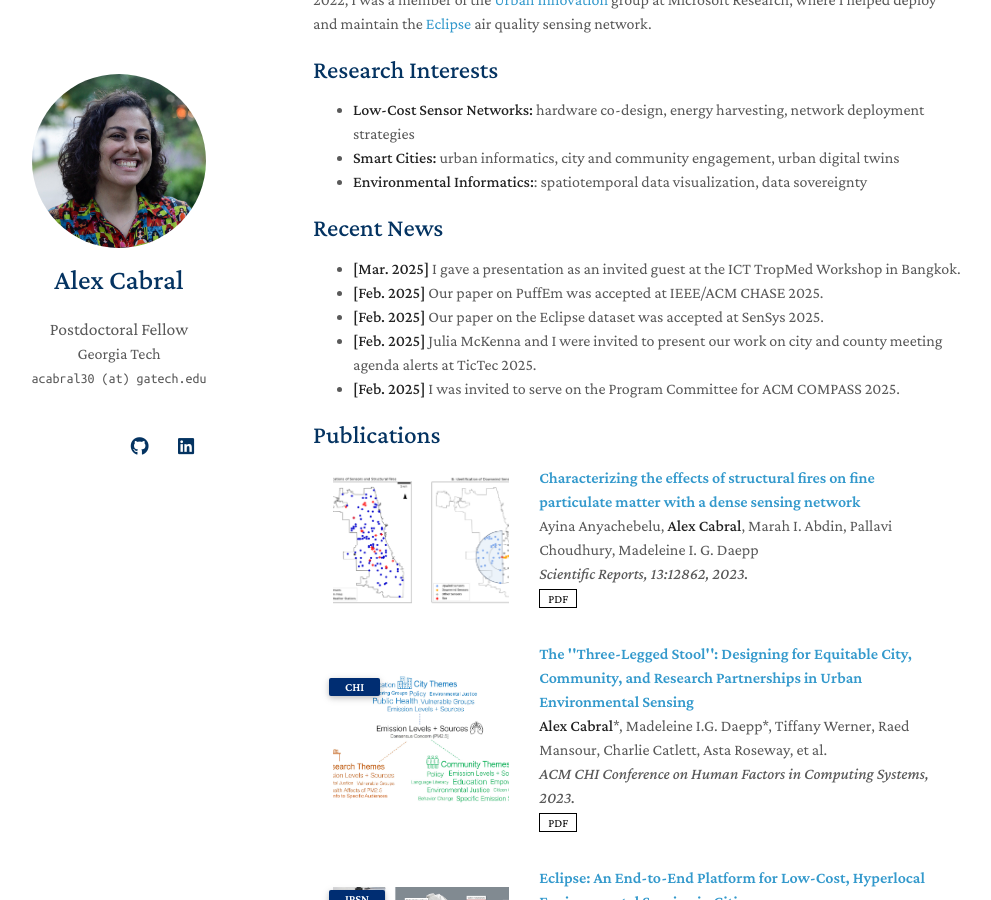
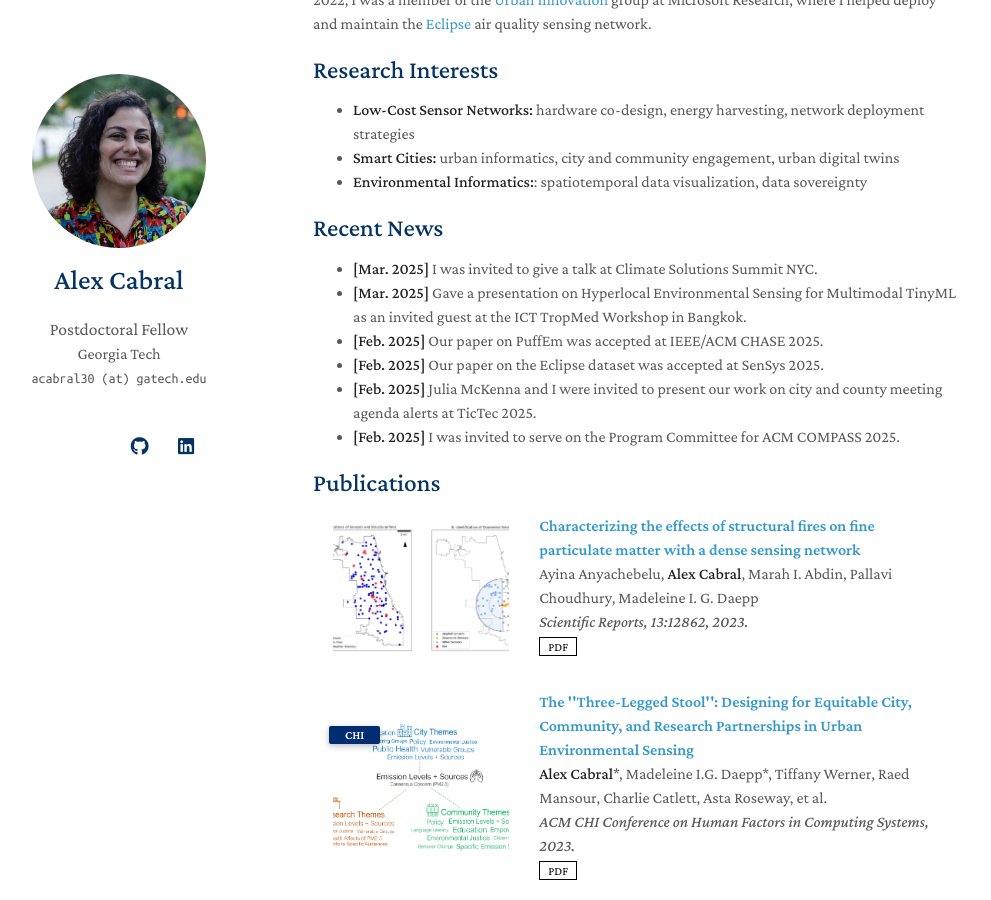
Before and after one commit to a-cabral/a-cabral.github.io, a Jekyll site: the page built from index.md, in a window 1280 px wide and 900 px high, scrolled down 357 px. Shown: the whole window, without its empty margins (157-1148 px from the left). Built offline with Jekyll 4.4.1, drawn with Linux system fonts in a browser that asks for light colours; nearby versions of some CDN libraries; a style sheet for code colours, icons or effects is not loaded; our own code applies the rules of GitHub Pages for plain Markdown files.

Commit message:
Update index.md

```diff
--- a/index.md
+++ b/index.md
@@ -17,7 +17,8 @@ I earned a PhD in Computer Science from Harvard University, where I was co-advis
 
 ## Recent News
 
-- **[Mar. 2025]** I gave a presentation as an invited guest at the ICT TropMed Workshop in Bangkok.
+- **[Mar. 2025]** I was invited to give a talk at Climate Solutions Summit NYC.
+- **[Mar. 2025]** Gave a presentation on Hyperlocal Environmental Sensing for Multimodal TinyML as an invited guest at the ICT TropMed Workshop in Bangkok.
 - **[Feb. 2025]** Our paper on PuffEm was accepted at IEEE/ACM CHASE 2025.
 - **[Feb. 2025]** Our paper on the Eclipse dataset was accepted at SenSys 2025.
 - **[Feb. 2025]** Julia McKenna and I were invited to present our work on city and county meeting agenda alerts at TicTec 2025.
```
